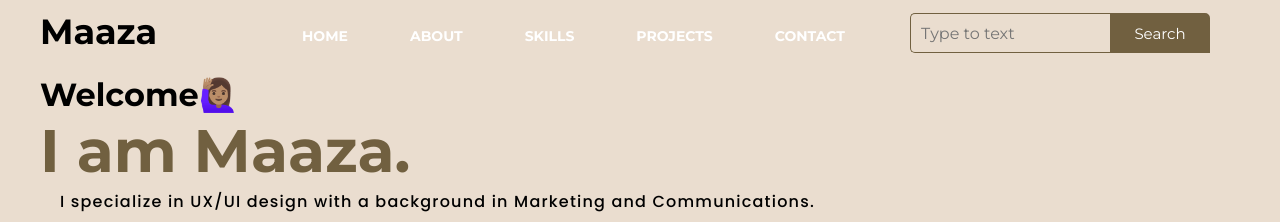
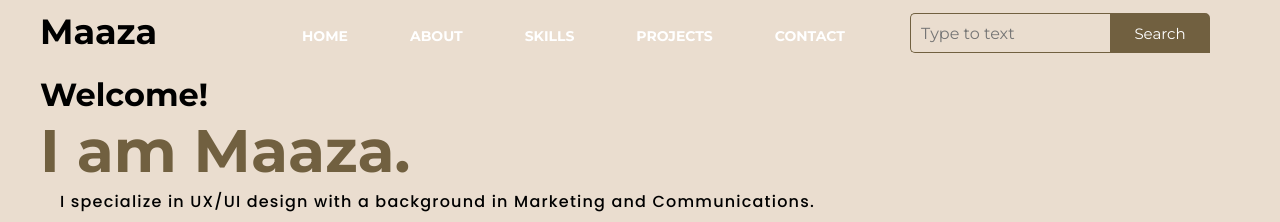
Before and after one commit to maazaali/UX_UI_HW_17, a plain HTML site: page index.html in a window 1280 px wide. Shown: the top 222 px of the page. Drawn offline with Linux system fonts and the light colour scheme.

Commit message:
Maaza's Portfolio

```diff
--- a/index.html
+++ b/index.html
@@ -34,7 +34,7 @@
 
         </div>
         <div class="content">
-         <h1>Welcome🙋🏽‍♀️<br><span>I am Maaza.</span></h1>
+         <h1>Welcome!<br><span>I am Maaza.</span></h1>
             <p class="par">I specialize in UX/UI design with a background in Marketing and Communications.<br> I have a passion for creating appealing and functional user experiences.</p>
 
                 <button class="cn"><a href="#">See Portfolio</a></button>
```
Also changed, not shown: 1 other file.
